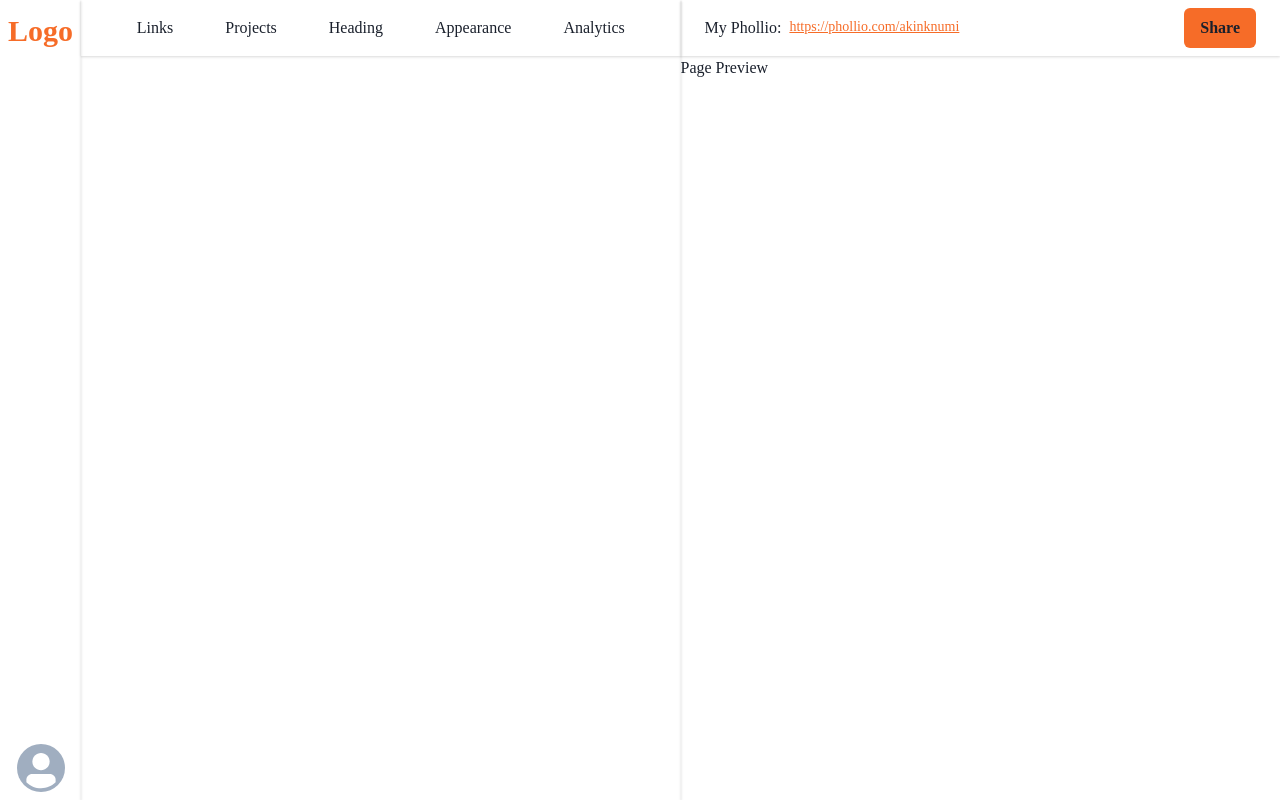
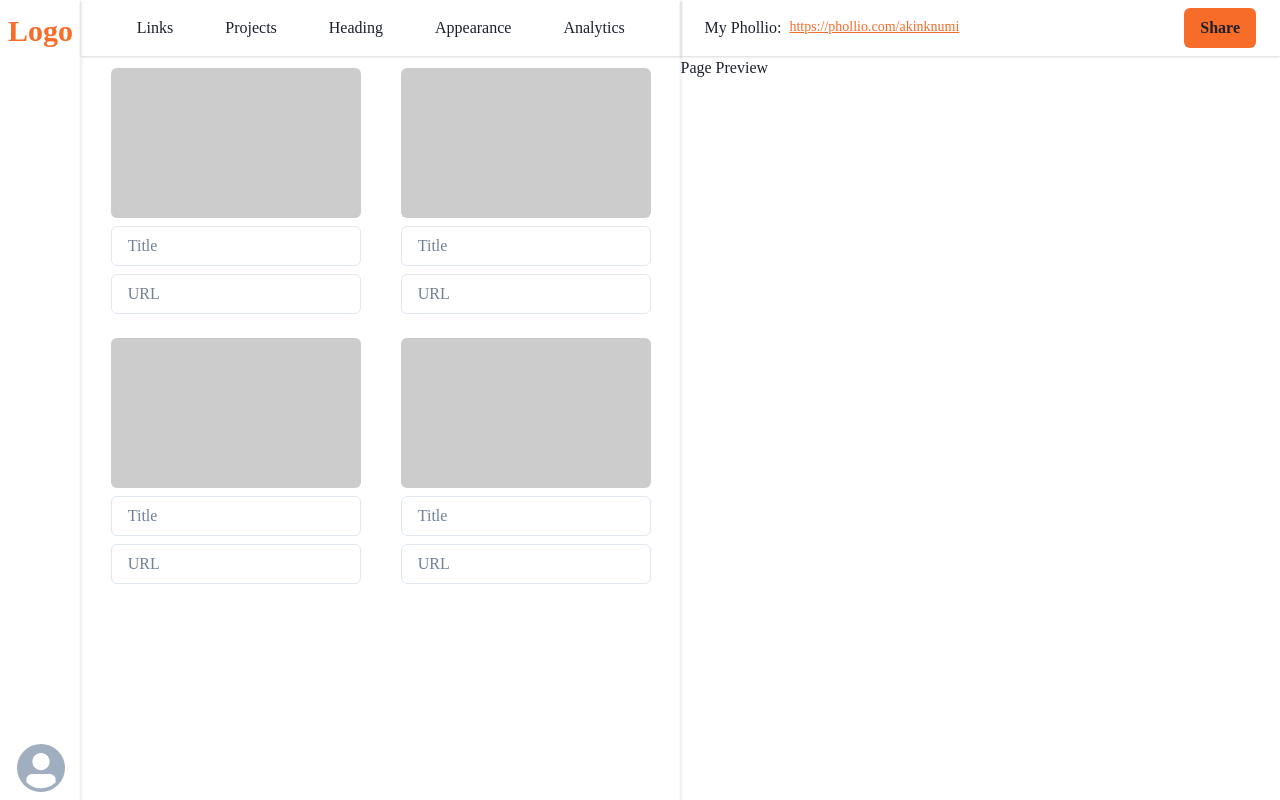
Before and after one commit to akinloluwami/phollio-old, a Next.js app: page /dashboard/projects in a window 1280 px wide. Built offline with nearby package versions, Linux system fonts and the light colour scheme.

Commit message:
imported project component

```diff
--- a/pages/dashboard/projects.jsx
+++ b/pages/dashboard/projects.jsx
@@ -1,12 +1,18 @@
 import { Box, Flex } from "@chakra-ui/react";
 import React from "react";
+import Project from "../../components/dashboard/Project";
 import DashboardLayout from "../../layouts/DashboardLayout";
 
 const Projects = () => {
   return (
     <DashboardLayout>
       <Box>
-        <Flex></Flex>
+        <Flex flexWrap={"wrap"} alignItems={"center"} justifyContent={"center"}>
+          <Project />
+          <Project />
+          <Project />
+          <Project />
+        </Flex>
       </Box>
     </DashboardLayout>
   );
```
